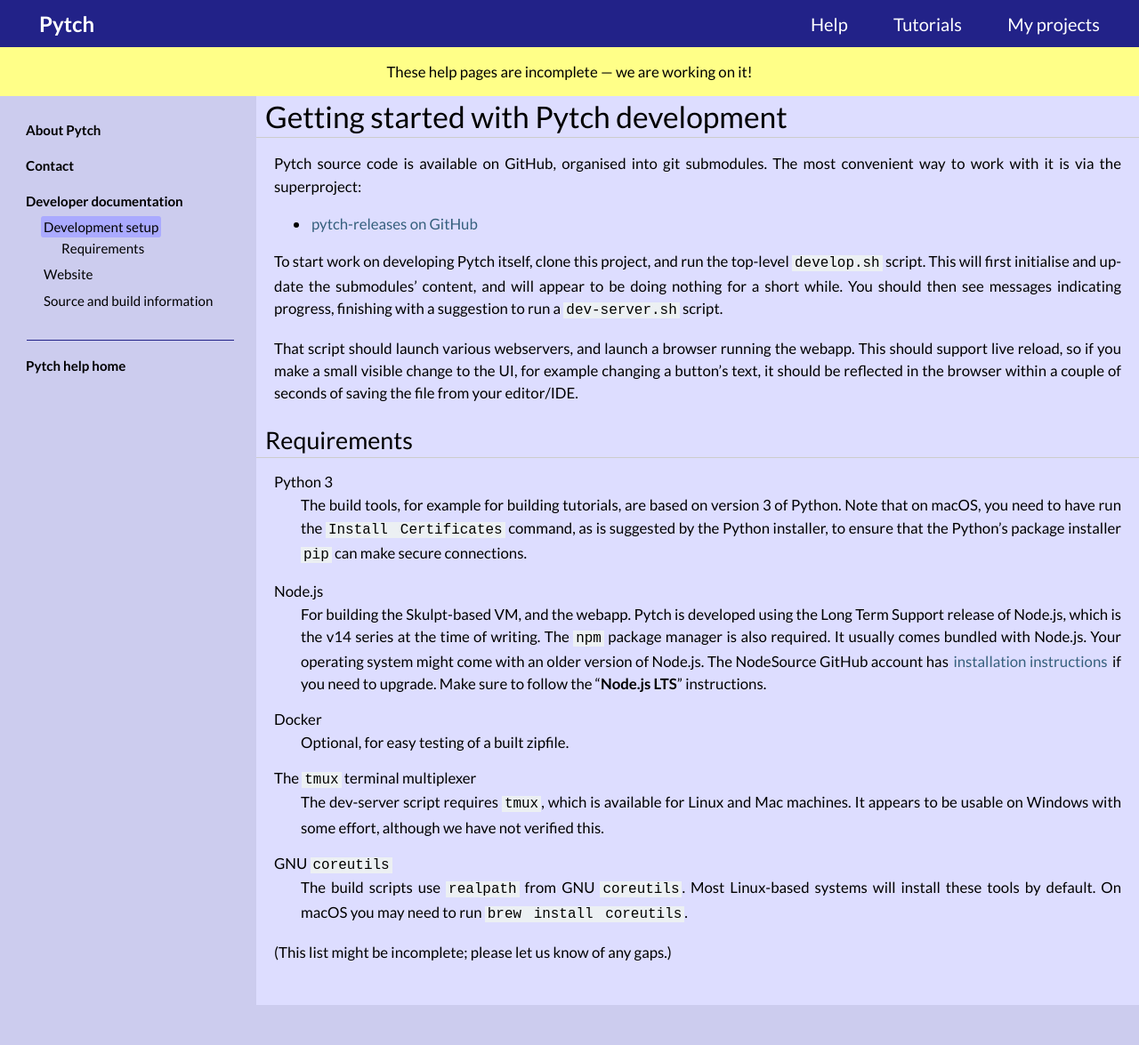
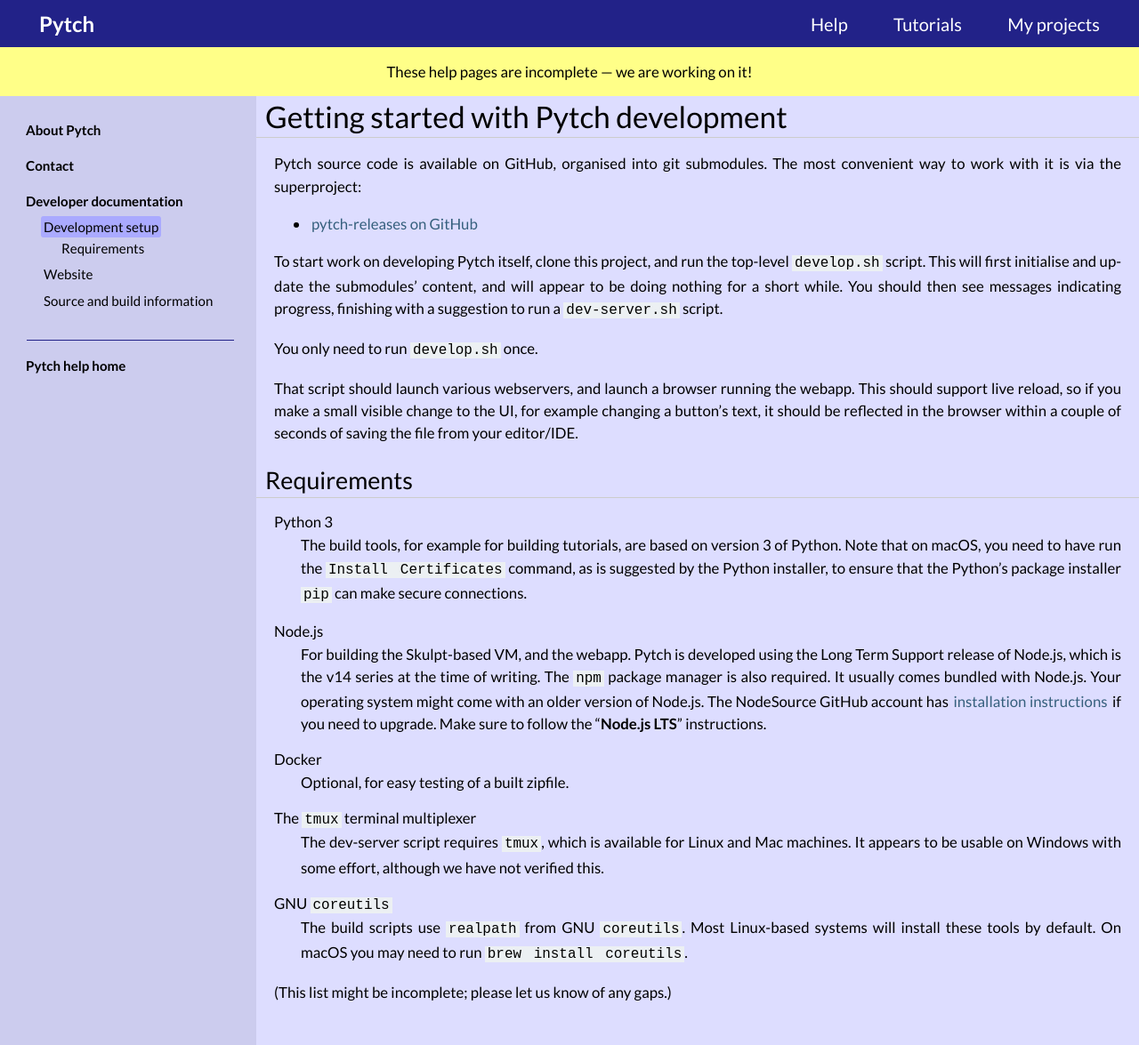
Before and after one commit to pytchlang/pytch-website, a Sphinx documentation site: the page built from source/developer/development-setup.rst, in a window 1280 px wide. Shown: the whole page at 89% size. Built offline with Sphinx 7.4.7, drawn with Linux system fonts in a browser that asks for light colours; pages that are not in the unit, such as notebooks, are missing from menus.

Commit message:
Add note re running develop.sh once only

```diff
--- a/source/developer/development-setup.rst
+++ b/source/developer/development-setup.rst
@@ -12,6 +12,8 @@
 update the submodules' content, and will appear to be doing nothing
 for a short while.  You should then see messages indicating progress,
 finishing with a suggestion to run a ``dev-server.sh`` script.
+
+You only need to run ``develop.sh`` once.
 
 That script should launch various webservers, and launch a browser
 running the webapp.  This should support live reload, so if you make a
```
